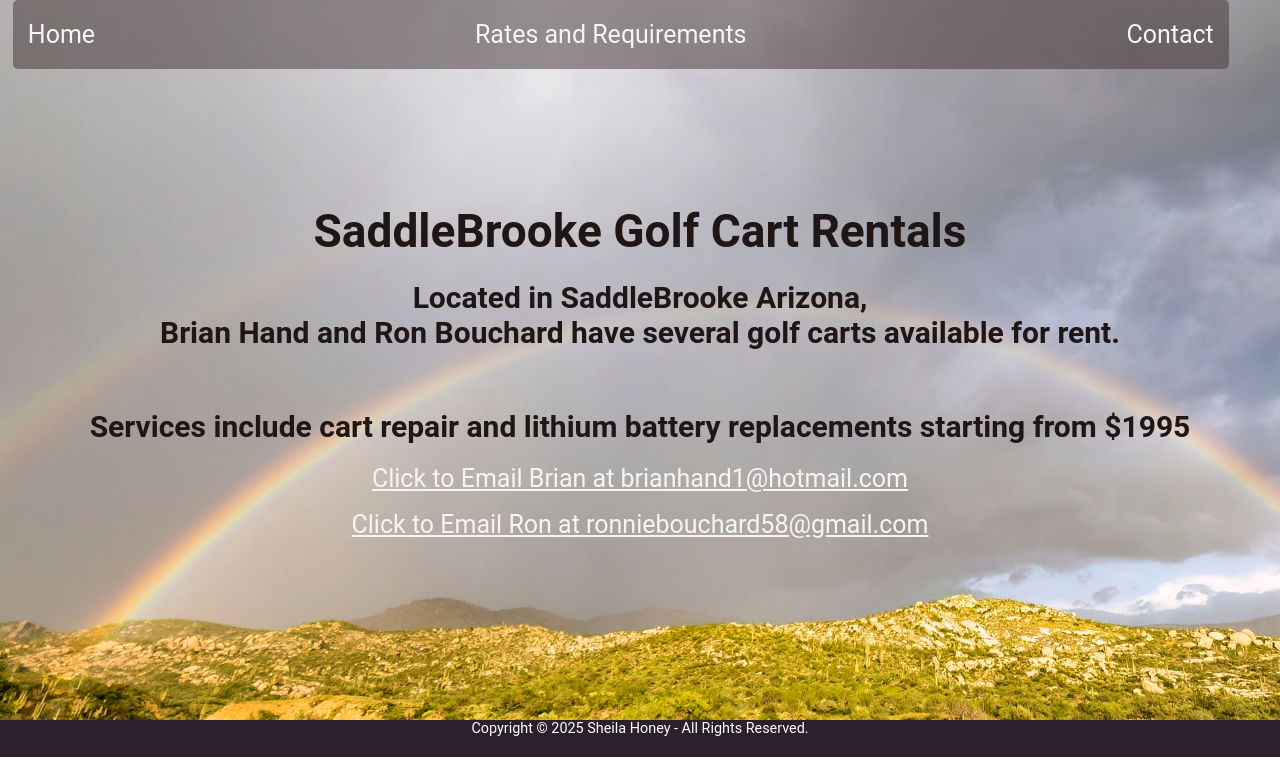
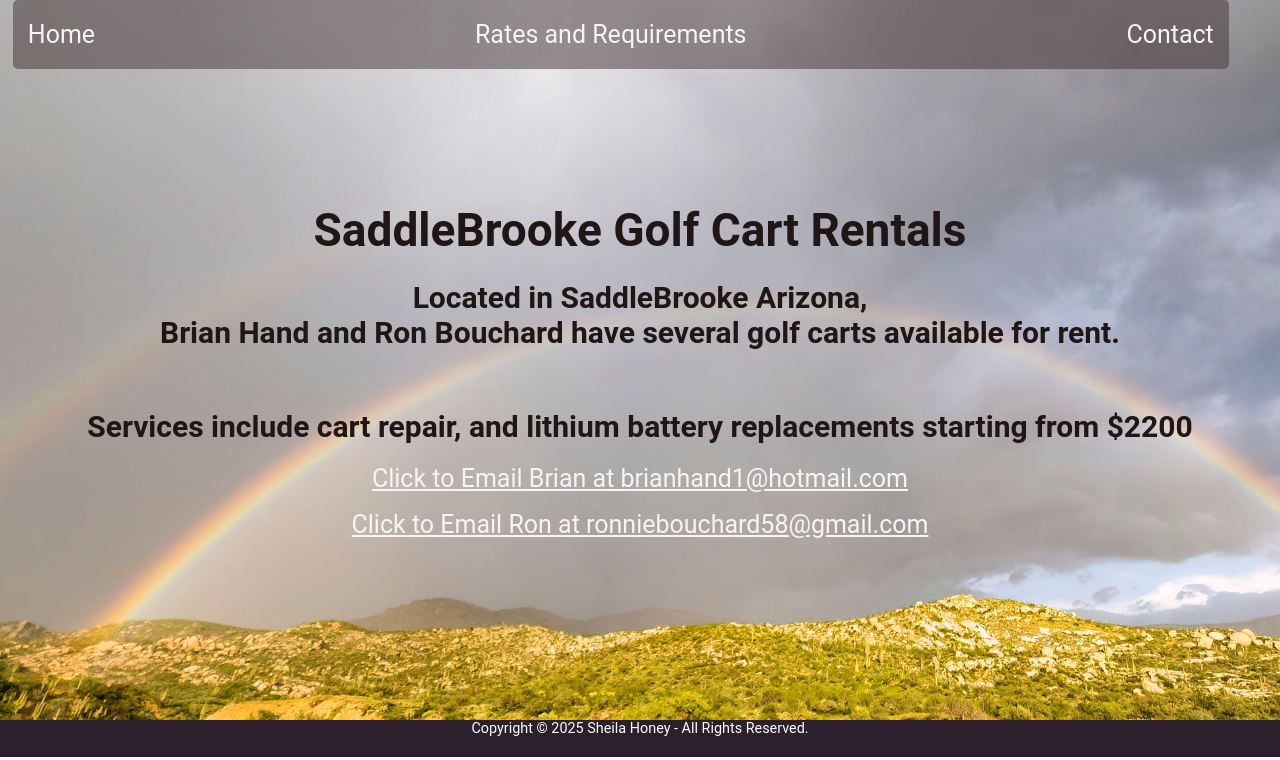
Before and after one commit to shoney1953/sbgolfcartrental, a PHP site: page / in a window 1280 px wide. Shown: the top 760 px of the page. Run offline with PHP 8.4, Linux system fonts and the light colour scheme.

Commit message:
change battery rep price

```diff
--- a/index.php
+++ b/index.php
@@ -29,7 +29,7 @@ session_start();
 
             <h1>SaddleBrooke Golf Cart Rentals</h1>
             <h3>Located in SaddleBrooke Arizona,<br> Brian Hand and Ron Bouchard have several golf carts available for rent.</h3><br>
-            <h3>Services include cart repair and lithium battery replacements starting from $1995</h3>
+            <h3>Services include cart repair, and lithium battery replacements starting from $2200</h3>
             <!-- <h3>There are also a number of carts for sale. Check out the For Sale tab above</h3> -->
 
             <a href="mailto:brianhand1@hotmail.com?subject=Golf Cart Rental Information">
```
